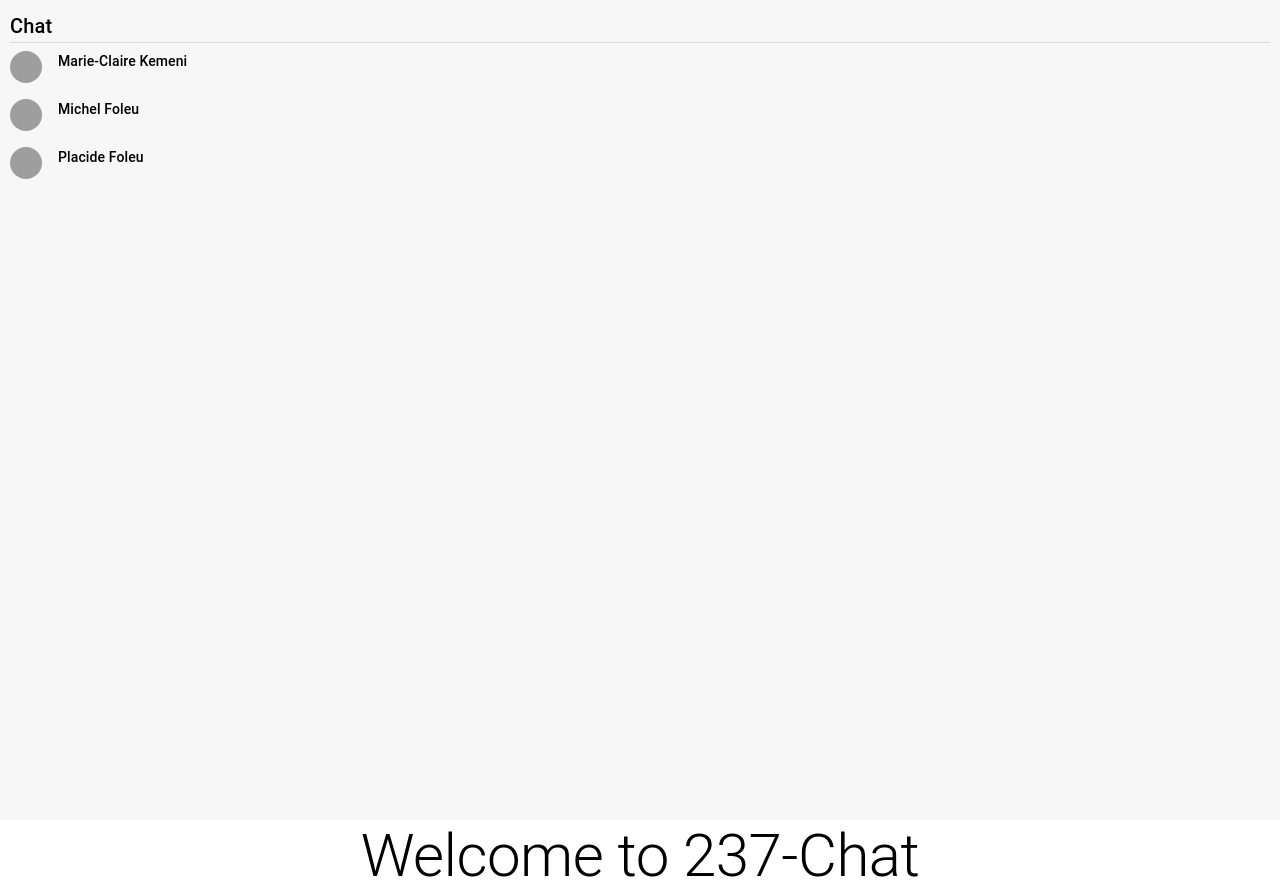
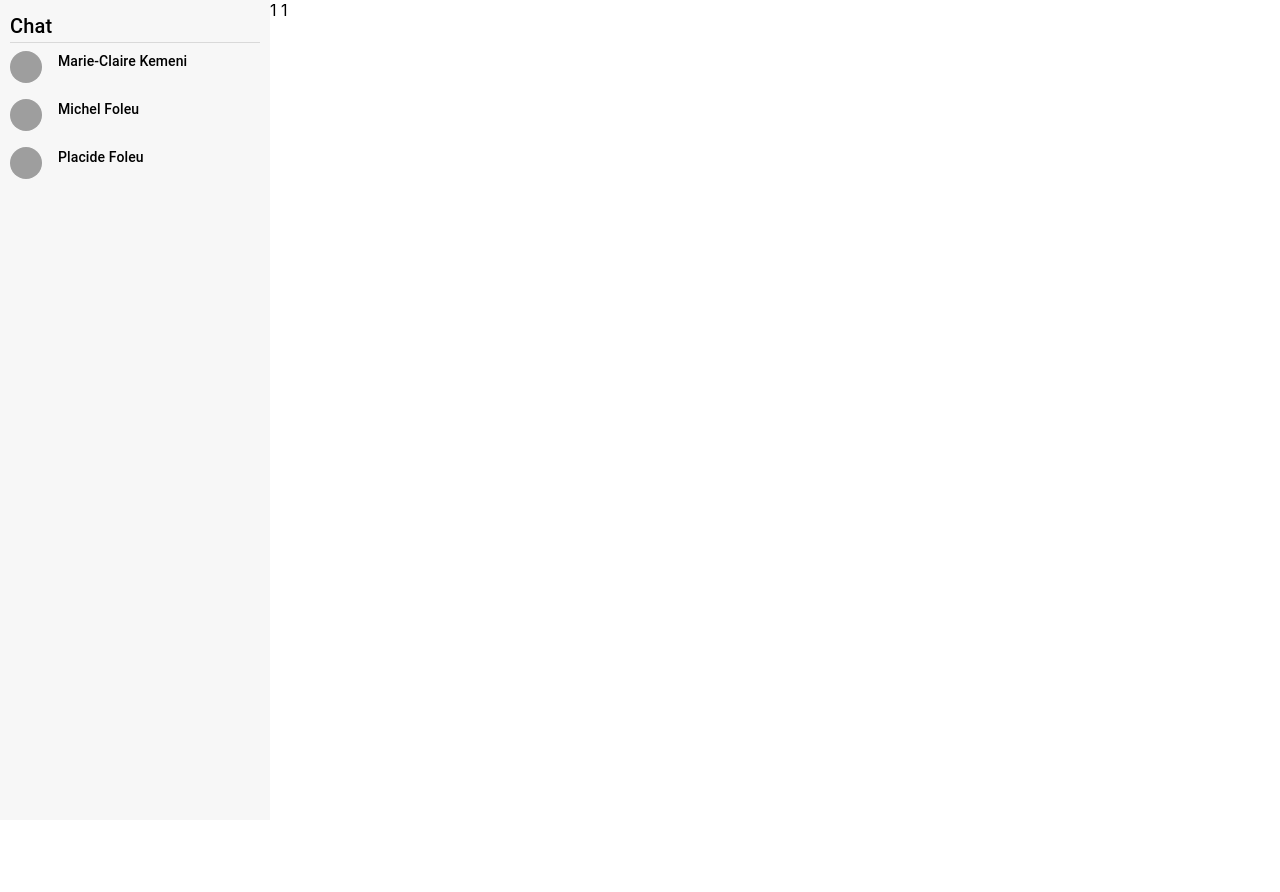
Before and after one commit to rigole/237-Chat, a React (Create React App) app in the folder frontend/: page /1/1 in a window 1280 px wide. After the commit the page ends 820 px from the top, so only its background shows below. Built offline with nearby package versions, Linux system fonts and the light colour scheme; grey boxes are pictures that could not be loaded.

Commit message:
setting routes and welcome component 2

```diff
--- /dev/null
+++ b/frontend/src/components/ChatScreen.js
@@ -0,0 +1,11 @@
+import React from 'react'
+import {useParams} from "react-router-dom";
+
+const ChatScreen = () => {
+    const {id, name} = useParams()
+    return (
+        <div>{id} {name}</div>
+    )
+}
+
+export default ChatScreen
--- a/frontend/src/components/UserCard.js
+++ b/frontend/src/components/UserCard.js
@@ -1,14 +1,16 @@
 import React from 'react'
 import { Stack, Avatar, Typography } from '@mui/material'
+import { useNavigate } from 'react-router-dom'
 
 const UserCard = ({item:{firstName, lastName, id}}) => {
-
+    const navigate = useNavigate()
     return (
         <Stack
             className="usercard"
             direction="row"
             spacing={2}
             sx={{py:1}}
+            onClick={()=>navigate(`/${id}/${firstName} ${lastName}`)}
         >
             <Avatar
                 src={`https://avatars.dicebear.com/api/initials/${firstName} ${lastName}.svg`}
--- a/frontend/src/components/Welcome.js
+++ b/frontend/src/components/Welcome.js
@@ -5,8 +5,9 @@ const Welcome = () => {
 
     return (
         <Stack
-            justifyConten="center"
+            justifyContent="center"
             alignItems="center"
+            flexGrow={1}
         >
             <Typography variant="h2">Welcome to 237-Chat</Typography>
         </Stack>
--- a/frontend/src/pages/HomePage.js
+++ b/frontend/src/pages/HomePage.js
@@ -3,20 +3,22 @@ import { Box } from '@mui/material'
 import SideBar from "../components/SideBar"
 import Welcome from "../components/Welcome";
 import { Routes, Route } from "react-router-dom"
-
+import ChatScreen from "../components/ChatScreen";
 
 const AllRoutes = () => {
     return (
         <Routes>
             <Route path="" element={<Welcome/>}/>
-            <Route path="/:id/:name" element={<Welcome/>}/>
+            <Route path="/:id/:name" element={<ChatScreen/>}/>
         </Routes>
     )
 }
 
 const  HomePage =  () =>{
     return (
-        <Box>
+        <Box
+        display="flex"
+        >
             <SideBar/>
             <AllRoutes/>
         </Box>
```
